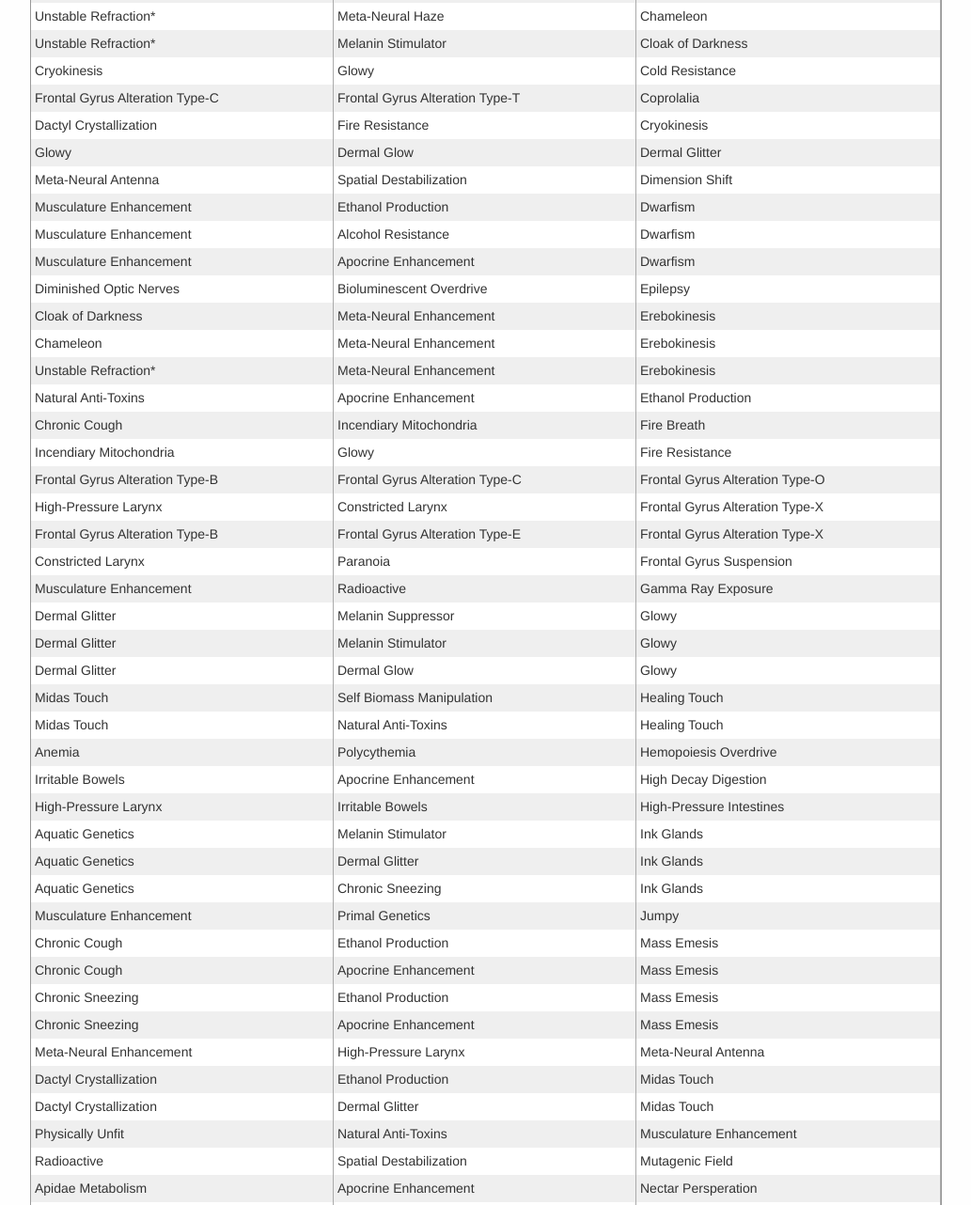
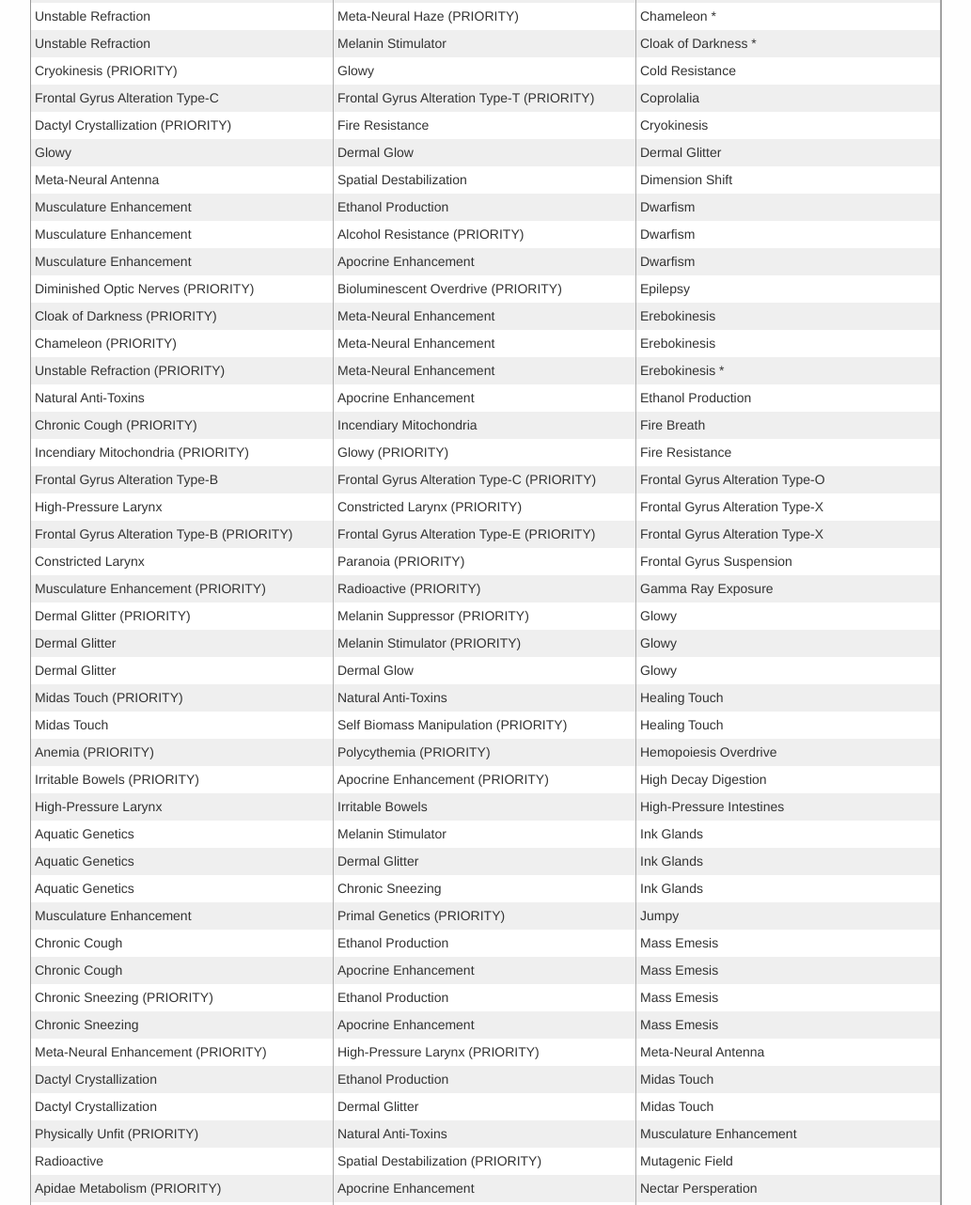
Before and after one commit to 112358sam/GeneCombos, a plain HTML site: page index.html in a window 1280 px wide. Shown: the part 680-1962 px from the top of the page at 94% size, without its empty margins (123-1156 px from the left). Drawn offline with Linux system fonts and the light colour scheme; files whose address does not match are found by name.

Commit message:
added priority indications

```diff
--- a/index.html
+++ b/index.html
@@ -36,55 +36,55 @@
                     document.getElementById("filter-value").addEventListener("keyup", updateFilter);
 
                     var tabledata = [
-                    {id:1, in1:"Adrenaline Rush",in2:"Aquatic Genetic", out:"Anaerobic Metabolism"},
-                    {id:2, in1:"Musculature Enhancement",in2:"Radioactive", out:"Gamma Ray Exposure"},
-                    {id:3, in1:"Optic Energizer",in2:"Blindness", out:"X-Ray Vision"},
-                    {id:4, in1:"Adrenaline Rush",in2:"Healing Touch", out:"Regeneration"},
-                    {id:5, in1:"Irritable Bowels",in2:"Apocrine Enhancement",out:"High Decay Digestion"},
-                    {id:6, in1:"Fire Resistance",in2:"Cold Resistance", out:"Thermal Resistance"},
-                    {id:7, in1:"Incendiary Mitochondria",in2:"Glowy", out:"Fire Resistance"},
-                    {id:8, in1:"Cryokinesis",in2:"Glowy", out:"Cold Resistance"},
+                    {id:1, in1:"Adrenaline Rush (PRIORITY)",in2:"Aquatic Genetics (PRIORITY)", out:"Anaerobic Metabolism *"},
+                    {id:2, in1:"Musculature Enhancement (PRIORITY)",in2:"Radioactive (PRIORITY)", out:"Gamma Ray Exposure"},
+                    {id:3, in1:"Optic Energizer (PRIORITY)",in2:"Blindness (PRIORITY)", out:"X-Ray Vision"},
+                    {id:4, in1:"Adrenaline Rush",in2:"Healing Touch (PRIORITY)", out:"Regeneration"},
+                    {id:5, in1:"Irritable Bowels (PRIORITY)",in2:"Apocrine Enhancement (PRIORITY)",out:"High Decay Digestion"},
+                    {id:6, in1:"Fire Resistance (PRIORITY)",in2:"Cold Resistance (PRIORITY)", out:"Thermal Resistance"},
+                    {id:7, in1:"Incendiary Mitochondria (PRIORITY)",in2:"Glowy (PRIORITY)", out:"Fire Resistance"},
+                    {id:8, in1:"Cryokinesis (PRIORITY)",in2:"Glowy", out:"Cold Resistance"},
                     {id:9, in1:"Radioactive",in2:"Glowy", out:"Radiation Resistance"},
-                    {id:10, in1:"Ethanol Production",in2:"Natural Anti-Toxins", out:"Alcohol Resistance"},
-                    {id:11, in1:"Meta-Neural Enhancement",in2:"High-Pressure Larynx", out:"Meta-Neural Antenna"},
-                    {id:12, in1:"Anemia",in2:"Polycythemia", out:"Hemopoiesis Overdrive"},
-                    {id:13, in1:"High-Pressure Larynx",in2:"Constricted Larynx", out:"Frontal Gyrus Alteration Type-X"},
-                    {id:14, in1:"Frontal Gyrus Alteration Type-B",in2:"Frontal Gyrus Alteration Type-E", out:"Frontal Gyrus Alteration Type-X"},
-                    {id:15, in1:"Frontal Gyrus Alteration Type-B",in2:"Frontal Gyrus Alteration Type-C", out:"Frontal Gyrus Alteration Type-O"},
-                    {id:16, in1:"Frontal Gyrus Alteration Type-C",in2:"Frontal Gyrus Alteration Type-T", out:"Coprolalia"},
-                    {id:17, in1:"Diminished Optic Nerves",in2:"Bioluminescent Overdrive", out:"Epilepsy"},
-                    {id:18, in1:"Diminished Optic Nerves",in2:"Narcolepsy", out:"Blindness"},
-                    {id:19, in1:"Constricted Larynx",in2:"Paranoia", out:"Frontal Gyrus Suspension"},
+                    {id:10, in1:"Ethanol Production (PRIORITY)",in2:"Natural Anti-Toxins (PRIORITY)", out:"Alcohol Resistance"},
+                    {id:11, in1:"Meta-Neural Enhancement (PRIORITY)",in2:"High-Pressure Larynx (PRIORITY)", out:"Meta-Neural Antenna"},
+                    {id:12, in1:"Anemia (PRIORITY)",in2:"Polycythemia (PRIORITY)", out:"Hemopoiesis Overdrive"},
+                    {id:13, in1:"High-Pressure Larynx",in2:"Constricted Larynx (PRIORITY)", out:"Frontal Gyrus Alteration Type-X"},
+                    {id:14, in1:"Frontal Gyrus Alteration Type-B (PRIORITY)",in2:"Frontal Gyrus Alteration Type-E (PRIORITY)", out:"Frontal Gyrus Alteration Type-X"},
+                    {id:15, in1:"Frontal Gyrus Alteration Type-B",in2:"Frontal Gyrus Alteration Type-C (PRIORITY)", out:"Frontal Gyrus Alteration Type-O"},
+                    {id:16, in1:"Frontal Gyrus Alteration Type-C",in2:"Frontal Gyrus Alteration Type-T (PRIORITY)", out:"Coprolalia"},
+                    {id:17, in1:"Diminished Optic Nerves (PRIORITY)",in2:"Bioluminescent Overdrive (PRIORITY)", out:"Epilepsy"},
+                    {id:18, in1:"Diminished Optic Nerves",in2:"Narcolepsy (PRIORITY)", out:"Blindness"},
+                    {id:19, in1:"Constricted Larynx",in2:"Paranoia (PRIORITY)", out:"Frontal Gyrus Suspension"},
                     {id:20, in1:"Natural Anti-Toxins",in2:"Apocrine Enhancement", out:"Ethanol Production"},
-                    {id:21, in1:"Dermal Glow",in2:"Apocrine Enhancement", out:"Radioactive"},
-                    {id:22, in1:"Radioactive",in2:"Spatial Destabilization", out:"Mutagenic Field"},
-                    {id:23, in1:"Dyspraxia",in2:"Coprolalia", out:"Tourettes"},
-                    {id:24, in1:"Apidae Metabolism",in2:"Apocrine Enhancement", out:"Nectar Persperation"},
-                    {id:25, in1:"Dermal Glitter",in2:"Melanin Suppressor", out:"Glowy"},
-                    {id:26, in1:"Dermal Glitter",in2:"Melanin Stimulator", out:"Glowy"},
+                    {id:21, in1:"Dermal Glow (PRIORITY)",in2:"Apocrine Enhancement", out:"Radioactive"},
+                    {id:22, in1:"Radioactive",in2:"Spatial Destabilization (PRIORITY)", out:"Mutagenic Field"},
+                    {id:23, in1:"Dyspraxia (PRIORITY)",in2:"Coprolalia (PRIORITY)", out:"Tourettes"},
+                    {id:24, in1:"Apidae Metabolism (PRIORITY)",in2:"Apocrine Enhancement", out:"Nectar Persperation"},
+                    {id:25, in1:"Dermal Glitter (PRIORITY)",in2:"Melanin Suppressor (PRIORITY)", out:"Glowy"},
+                    {id:26, in1:"Dermal Glitter",in2:"Melanin Stimulator (PRIORITY)", out:"Glowy"},
                     {id:27, in1:"Dermal Glitter",in2:"Dermal Glow", out:"Glowy"},
                     {id:28, in1:"Glowy",in2:"Dermal Glow", out:"Dermal Glitter"},
                     {id:29, in1:"Incendiary Mitochondria",in2:"Dermal Glow", out:"Blazing Aura"},
-                    {id:30, in1:"Fire Breath",in2:"Dermal Glow", out:"Blazing Aura"},
-                    {id:31, in1:"Physically Unfit",in2:"Natural Anti-Toxins", out:"Musculature Enhancement"},
-                    {id:32, in1:"Irritable Bowels",in2:"Pseudonecrosis", out:"Apocrine Enhancement"},
-                    {id:33, in1:"Blattodean Genetics",in2:"Natural Anti-Toxins", out:"Apidae Metabolism"},
-                    {id:34, in1:"Telepathy",in2:"Meta-Neural Antenna", out:"Telekinetic Pull"},
+                    {id:30, in1:"Fire Breath (PRIORITY)",in2:"Dermal Glow", out:"Blazing Aura"},
+                    {id:31, in1:"Physically Unfit (PRIORITY)",in2:"Natural Anti-Toxins", out:"Musculature Enhancement"},
+                    {id:32, in1:"Irritable Bowels",in2:"Pseudonecrosis (PRIORITY)", out:"Apocrine Enhancement"},
+                    {id:33, in1:"Blattodean Genetics (PRIORITY)",in2:"Natural Anti-Toxins", out:"Apidae Metabolism"},
+                    {id:34, in1:"Telepathy (PRIORITY)",in2:"Meta-Neural Antenna (PRIORITY)", out:"Telekinetic Pull"},
                     {id:35, in1:"Diminished Optic Nerves",in2:"Glowy", out:"Optic Energizer"},
                     {id:36, in1:"High-Pressure Larynx",in2:"Irritable Bowels", out:"High-Pressure Intestines"},
-                    {id:37, in1:"Dactyl Crystallization",in2:"Fire Resistance", out:"Cryokinesis"},
+                    {id:37, in1:"Dactyl Crystallization (PRIORITY)",in2:"Fire Resistance", out:"Cryokinesis"},
                     {id:38, in1:"Natural Anti-Toxins",in2:"Musculature Enhancement", out:"Adrenaline Rush"},
-                    {id:39, in1:"Musculature Enhancement",in2:"Primal Genetics ", out:"Jumpy"},
+                    {id:39, in1:"Musculature Enhancement",in2:"Primal Genetics (PRIORITY)", out:"Jumpy"},
                     {id:40, in1:"Meta-Neural Enhancement",in2:"Constricted Larynx", out:"Telepathy"},
                     {id:41, in1:"Dactyl Crystallization",in2:"Ethanol Production", out:"Midas Touch"},
                     {id:42, in1:"Dactyl Crystallization",in2:"Dermal Glitter", out:"Midas Touch"},
-                    {id:43, in1:"Midas Touch",in2:"Self Biomass Manipulation", out:"Healing Touch"},
-                    {id:44, in1:"Midas Touch",in2:"Natural Anti-Toxins", out:"Healing Touch"},
+                    {id:43, in1:"Midas Touch (PRIORITY)",in2:"Natural Anti-Toxins", out:"Healing Touch"},
+                    {id:44, in1:"Midas Touch",in2:"Self Biomass Manipulation (PRIORITY)", out:"Healing Touch"},
                     {id:45, in1:"Meta-Neural Antenna",in2:"Spatial Destabilization", out:"Dimension Shift"},
-                    {id:46, in1:"Chronic Cough",in2:"Incendiary Mitochondria", out:"Fire Breath"},
+                    {id:46, in1:"Chronic Cough (PRIORITY)",in2:"Incendiary Mitochondria", out:"Fire Breath"},
                     {id:47, in1:"Chronic Cough",in2:"Ethanol Production", out:"Mass Emesis"},
                     {id:48, in1:"Chronic Cough",in2:"Apocrine Enhancement", out:"Mass Emesis"},
-                    {id:49, in1:"Chronic Sneezing",in2:"Ethanol Production", out:"Mass Emesis"},
+                    {id:49, in1:"Chronic Sneezing (PRIORITY)",in2:"Ethanol Production", out:"Mass Emesis"},
                     {id:50, in1:"Chronic Sneezing",in2:"Apocrine Enhancement", out:"Mass Emesis"},
                     {id:51, in1:"Aquatic Genetics",in2:"Melanin Stimulator", out:"Ink Glands"},
                     {id:52, in1:"Aquatic Genetics",in2:"Dermal Glitter", out:"Ink Glands"},
@@ -92,33 +92,33 @@
                     {id:54, in1:"Glowy",in2:"Meta-Neural Enhancement", out:"Photokinesis"},
                     {id:55, in1:"Dermal Glitter",in2:"Meta-Neural Enhancement", out:"Photokinesis"},
                     {id:56, in1:"Dermal Glow",in2:"Meta-Neural Enhancement", out:"Photokinesis"},
-                    {id:57, in1:"Cloak of Darkness",in2:"Meta-Neural Enhancement", out:"Erebokinesis"},
-                    {id:58, in1:"Chameleon",in2:"Meta-Neural Enhancement", out:"Erebokinesis"},
-                    {id:59, in1:"Unstable Refraction*",in2:"Meta-Neural Enhancement", out:"Erebokinesis"},
-                    {id:60, in1:"High-Pressure Larynx",in2:"Irritable Bowels", out:"Brown Note"},
+                    {id:57, in1:"Cloak of Darkness (PRIORITY)",in2:"Meta-Neural Enhancement", out:"Erebokinesis"},
+                    {id:58, in1:"Chameleon (PRIORITY)",in2:"Meta-Neural Enhancement", out:"Erebokinesis"},
+                    {id:59, in1:"Unstable Refraction (PRIORITY)",in2:"Meta-Neural Enhancement", out:"Erebokinesis *"},
+                    {id:60, in1:"High-Pressure Larynx",in2:"Irritable Bowels", out:"Brown Note *"},
                     {id:61, in1:"Apocrine Enhancement",in2:"Irritable Bowels", out:"Brown Note"},
-                    {id:62, in1:"Unstable Refraction*",in2:"Melanin Stimulator", out:"Cloak of Darkness"},
-                    {id:63, in1:"Unstable Refraction*",in2:"Melanin Suppressor", out:"Chameleon"},
-                    {id:64, in1:"Unstable Refraction*",in2:"Meta-Neural Haze", out:"Chameleon"},
+                    {id:62, in1:"Unstable Refraction",in2:"Melanin Stimulator", out:"Cloak of Darkness *"},
+                    {id:63, in1:"Unstable Refraction",in2:"Melanin Suppressor", out:"Chameleon *"},
+                    {id:64, in1:"Unstable Refraction",in2:"Meta-Neural Haze (PRIORITY)", out:"Chameleon *"},
                     {id:65, in1:"Mass Emesis",in2:"Irritable Bowels", out:"Vestigal Ballistics"},
-                    {id:66, in1:"Front Gyrus Suspension",in2:"Blindness", out:"Primal Genetics"},
-                    {id:67, in1:"Front Gyrus Suspension",in2:"Deafness", out:"Primal Genetics"},
+                    {id:66, in1:"Front Gyrus Suspension (PRIORITY)",in2:"Blindness", out:"Primal Genetics"},
+                    {id:67, in1:"Front Gyrus Suspension",in2:"Deafness (PRIORITY)", out:"Primal Genetics"},
                     {id:68, in1:"Deafness",in2:"Blindness", out:"Primal Genetics"},
                     {id:69, in1:"Dactyl Crystallization",in2:"Apocrine Enhancement", out:"Aquatic Genetics"},
-                    {id:70, in1:"Muscular Enhancement",in2:"Self Biomass Manipulation", out:"Aquatic Genetics"},
+                    {id:70, in1:"Musculature Enhancement",in2:"Self Biomass Manipulation", out:"Aquatic Genetics"},
                     {id:71, in1:"Apidae Metabolism",in2:"Apocrine Enhancement", out:"Blattodean Genetics"},
                     {id:72, in1:"Apidae Metabolism",in2:"Radioactive", out:"Blattodean Genetics"},
                     {id:73, in1:"Glowy",in2:"Radioactive", out:"Bioluminescent Overdrive"},
                     {id:74, in1:"Glowy",in2:"Chameleon", out:"Bioluminescent Overdrive"},
-                    {id:75, in1:"Glowy",in2:"Epilepsy", out:"Bioluminescent Overdrive"},
-                    {id:76, in1:"Cranial Keratin Formation",in2:"Chameleon", out:"Saurian Genetics"},
+                    {id:75, in1:"Glowy",in2:"Epilepsy (PRIORITY)", out:"Bioluminescent Overdrive"},
+                    {id:76, in1:"Cranial Keratin Formation (PRIORITY)",in2:"Chameleon", out:"Saurian Genetics"},
                     {id:77, in1:"Cranial Keratin Formation",in2:"Fire Resistance", out:"Saurian Genetics"},
                     {id:78, in1:"Musculature Enhancement",in2:"Ethanol Production", out:"Dwarfism"},
-                    {id:79, in1:"Musculature Enhancement",in2:"Alcohol Resistance", out:"Dwarfism"},
+                    {id:79, in1:"Musculature Enhancement",in2:"Alcohol Resistance (PRIORITY)", out:"Dwarfism"},
                     {id:80, in1:"Musculature Enhancement",in2:"Apocrine Enhancement", out:"Dwarfism"},
-                    {id:81, in1:"Paranoia",in2:"Pseudonecrosis", out:"Ossification"},
+                    {id:81, in1:"Paranoia (PRIORITY)",in2:"Pseudonecrosis", out:"Ossification"},
                     {id:82, in1:"Cloak of Darkness",in2:"Pseudonecrosis", out:"Ossification"},
-                    {id:83, in1:"X-Ray Vision",in2:"Pseudonecrosis", out:"Ossification"}
+                    {id:83, in1:"X-Ray Vision (PRIORITY)",in2:"Pseudonecrosis", out:"Ossification"}
                 ];
 
                     var table = new Tabulator("#gene-table", {
```
